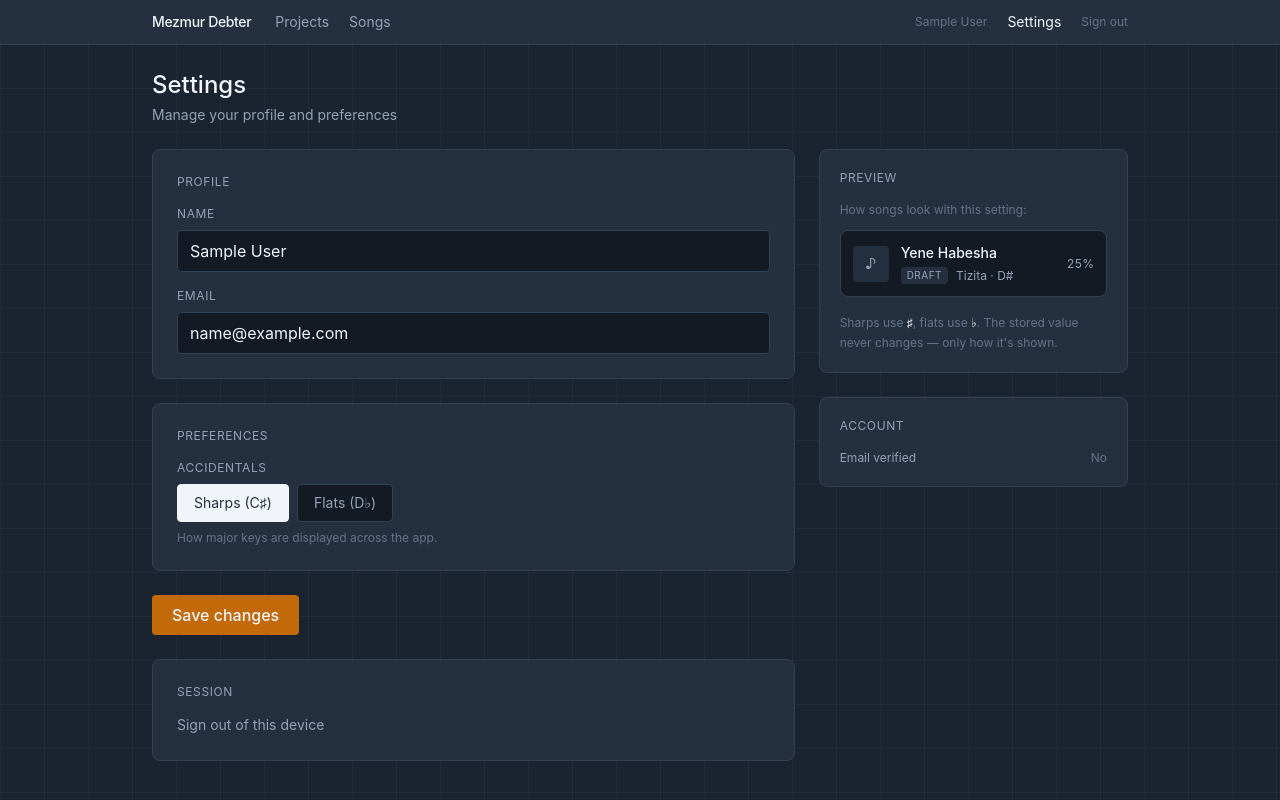
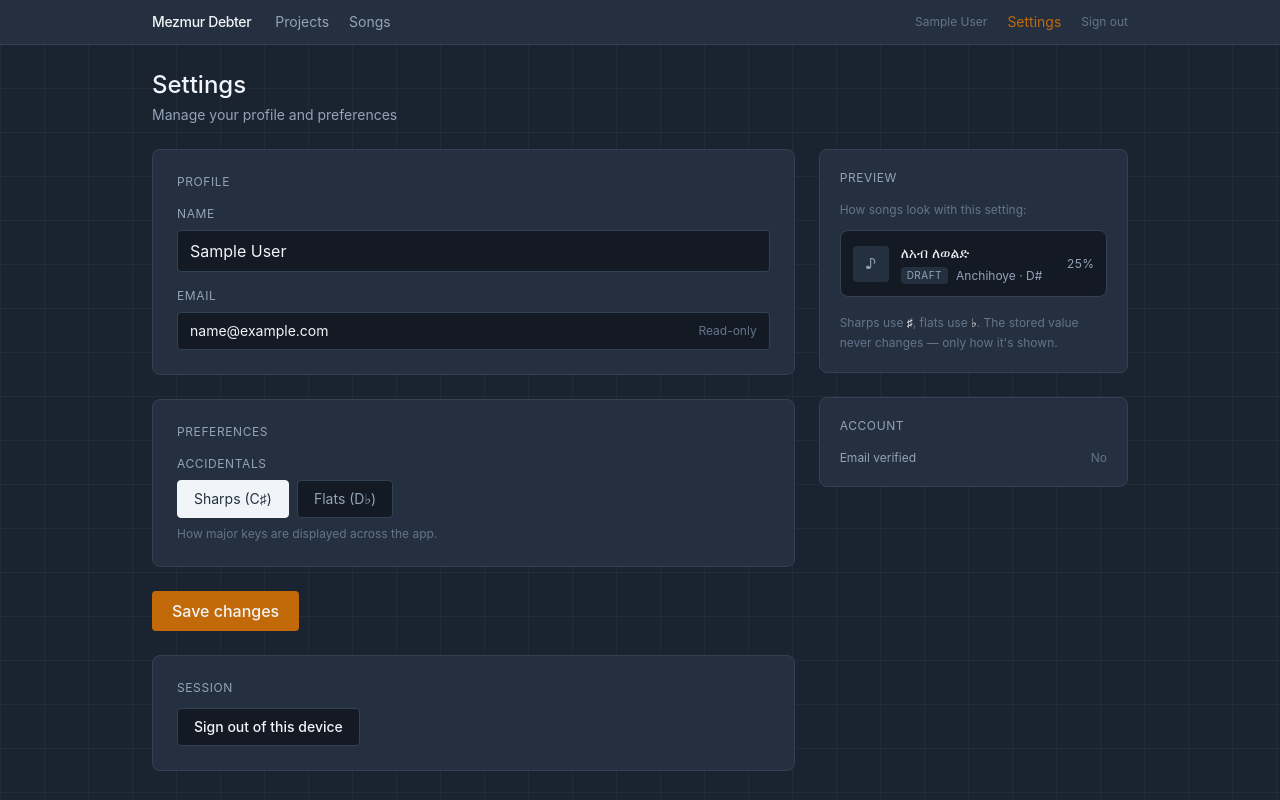
Before and after one commit to kidus1001/MD, a React (Vite) app in the folder frontend/my-app/: page /settings in a window 1280 px wide. Built offline with nearby package versions, Linux system fonts and the light colour scheme; sample sign-in values are in the browser's storage.

Commit message:
First working version

```diff
--- a/frontend/my-app/src/components/Layout.jsx
+++ b/frontend/my-app/src/components/Layout.jsx
@@ -12,7 +12,7 @@ export default function Layout() {
 
   const linkClass = ({ isActive }) =>
     `text-sm transition ${
-      isActive ? "text-text" : "text-text-muted hover:text-text"
+      isActive ? "text-accent" : "text-text-muted hover:text-text"
     }`;
 
   return (
--- a/frontend/my-app/src/pages/Settings.jsx
+++ b/frontend/my-app/src/pages/Settings.jsx
@@ -84,12 +84,12 @@ export default function Settings() {
 
               <div>
                 <label className={labelClass}>Email</label>
-                <input
-                  type="email"
-                  value={email}
-                  onChange={(e) => setEmail(e.target.value)}
-                  className={inputClass}
-                />
+                <div className="flex items-center justify-between gap-3 bg-darker-canvas border border-border rounded px-3 py-2">
+                  <span className="text-sm text-text truncate">{email}</span>
+                  <span className="text-xs text-text-faint shrink-0">
+                    Read-only
+                  </span>
+                </div>
               </div>
             </section>
 
@@ -158,7 +158,7 @@ export default function Settings() {
             </h2>
             <button
               onClick={handleLogout}
-              className="text-sm text-text-muted hover:text-text underline-offset-4 hover:underline transition"
+              className="bg-darker-canvas border border-border hover:border-border-strong hover:bg-surface text-text text-sm font-medium rounded px-4 py-2 transition"
             >
               Sign out of this device
             </button>
@@ -196,14 +196,12 @@ function PreviewCard({ accidental }) {
           </div>
 
           <div className="min-w-0 flex-1">
-            <p className="text-sm font-medium text-text truncate">
-              Yene Habesha
-            </p>
+            <p className="text-sm font-medium text-text truncate">ለአብ ለወልድ</p>
             <div className="flex items-center gap-2 mt-1 text-xs text-text-muted">
               <span className="text-[10px] uppercase tracking-wider px-1.5 py-0.5 rounded bg-surface text-text-muted">
                 draft
               </span>
-              <span>Tizita · {formatMajor("D#", accidental)}</span>
+              <span>Anchihoye · {formatMajor("D#", accidental)}</span>
             </div>
           </div>
 
```
Also changed, not shown: 1 other file (tests, documents, lock files or other folders).
